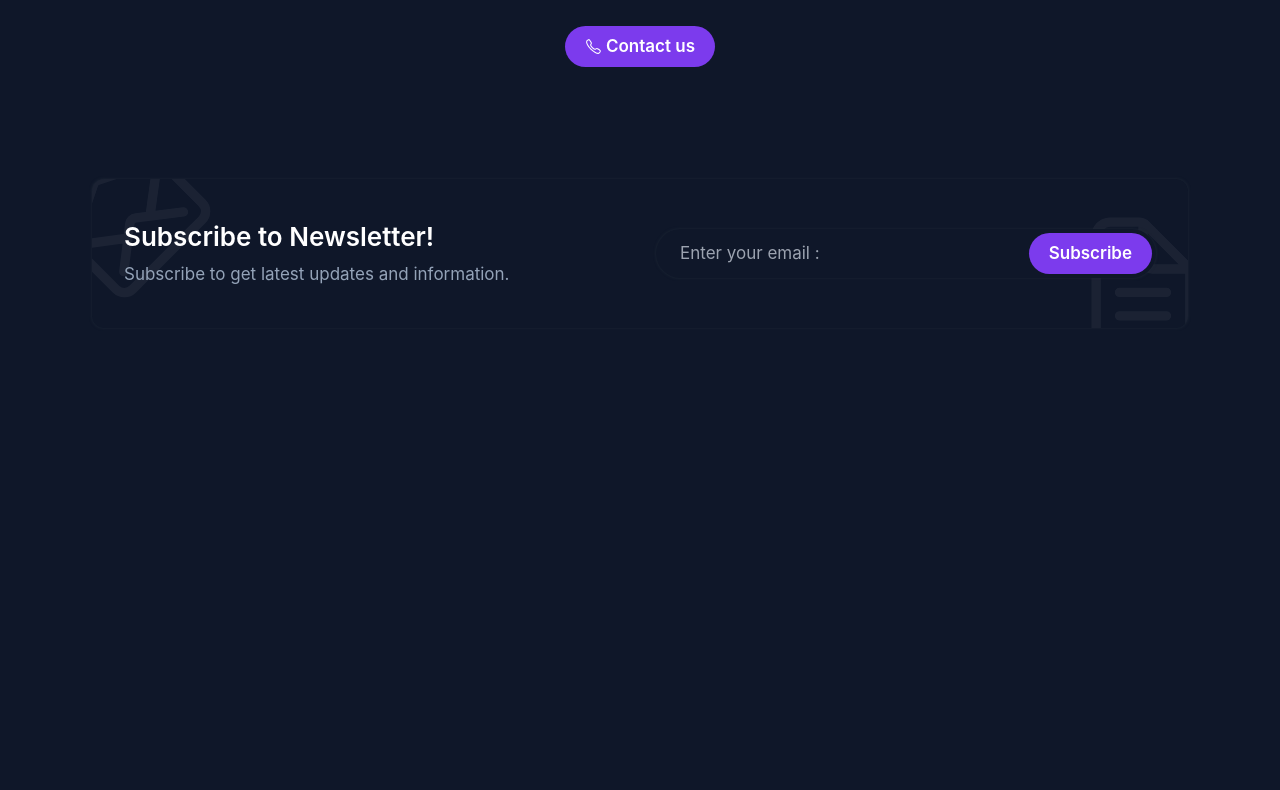
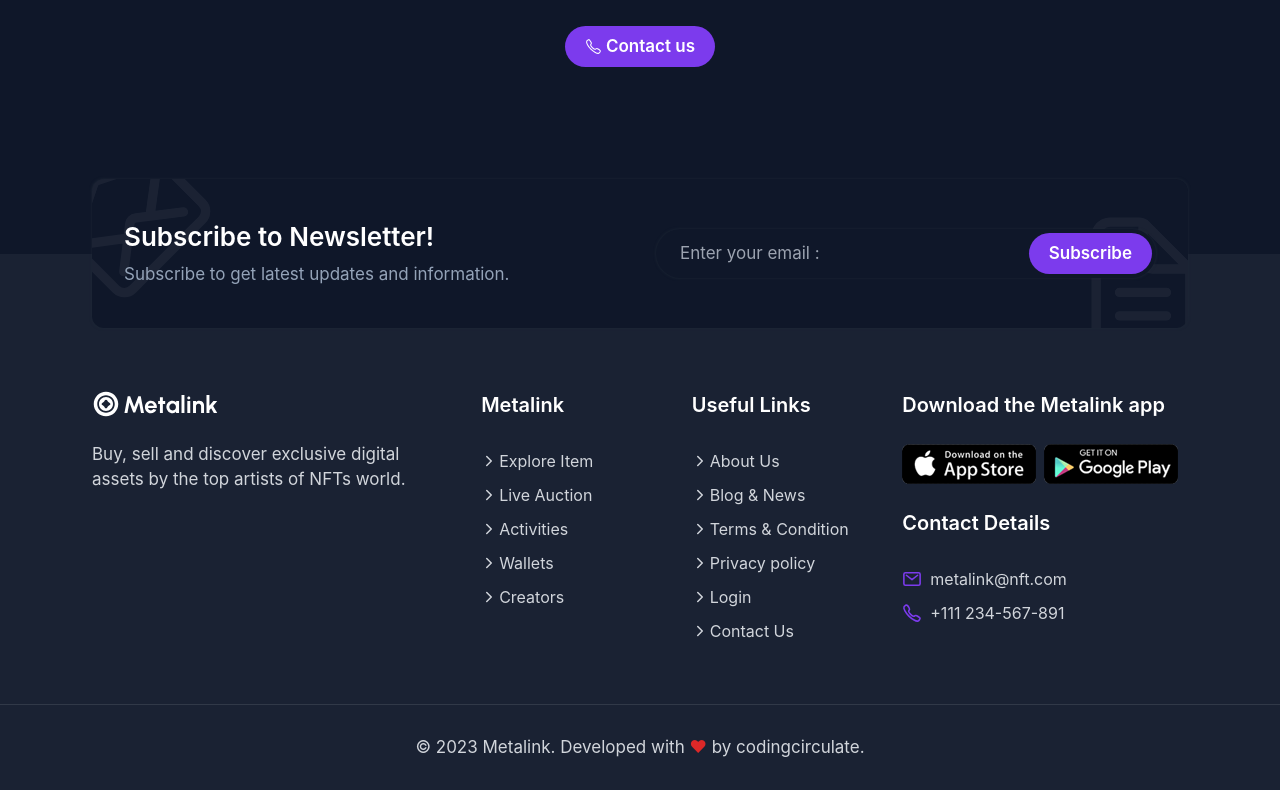
Before and after one commit to walifile/nft-marketplace-landing-page, a React (Vite) app: page / in a window 1280 px wide. Shown: the part 3083-3873 px from the top of the page. Before the commit the page ends 3467 px from the top, so only its background shows below. Built offline with nearby package versions, Linux system fonts and the light colour scheme.

Commit message:
feat : footer

```diff
--- a/src/App.jsx
+++ b/src/App.jsx
@@ -7,6 +7,7 @@ import Items from "./components/Items";
 import Creator from "./components/Creator";
 import Contact from "./components/Contact";
 import Newsletter from "./components/Newsletter";
+import Footer from "./components/Footer";
 function App() {
   return (
     <>
@@ -17,6 +18,7 @@ function App() {
       <Creator />
       <Contact />
       <Newsletter />
+      <Footer />
       <div className="body-bg-shape"> </div>
     </>
   );
--- /dev/null
+++ b/src/components/Footer.jsx
@@ -0,0 +1,195 @@
+import React from "react";
+
+const Footer = () => {
+  return (
+    <>
+      <footer className="footer">
+        <div className="section footer-top">
+          <div className="container">
+            <div className="footer-brand">
+              <a href="#">
+                <img
+                  src="./assets/images/logo.svg"
+                  width="126"
+                  height="28"
+                  loading="lazy"
+                  alt="Metalink home"
+                />
+              </a>
+
+              <p className="body-md footer-text">
+                Buy, sell and discover exclusive digital assets by the top
+                artists of NFTs world.
+              </p>
+            </div>
+
+            <ul className="footer-list">
+              <li>
+                <p className="title-lg footer-list-title">Metalink</p>
+              </li>
+
+              <li>
+                <a href="#" className="footer-link">
+                  <ion-icon name="chevron-forward"></ion-icon>
+
+                  <span className="span">Explore Item</span>
+                </a>
+              </li>
+
+              <li>
+                <a href="#" className="footer-link">
+                  <ion-icon name="chevron-forward"></ion-icon>
+
+                  <span className="span">Live Auction</span>
+                </a>
+              </li>
+
+              <li>
+                <a href="#" className="footer-link">
+                  <ion-icon name="chevron-forward"></ion-icon>
+
+                  <span className="span">Activities</span>
+                </a>
+              </li>
+
+              <li>
+                <a href="#" className="footer-link">
+                  <ion-icon name="chevron-forward"></ion-icon>
+
+                  <span className="span">Wallets</span>
+                </a>
+              </li>
+
+              <li>
+                <a href="#" className="footer-link">
+                  <ion-icon name="chevron-forward"></ion-icon>
+
+                  <span className="span">Creators</span>
+                </a>
+              </li>
+            </ul>
+
+            <ul className="footer-list">
+              <li>
+                <p className="title-lg footer-list-title">Useful Links</p>
+              </li>
+
+              <li>
+                <a href="#" className="footer-link">
+                  <ion-icon name="chevron-forward"></ion-icon>
+
+                  <span className="span">About Us</span>
+                </a>
+              </li>
+
+              <li>
+                <a href="#" className="footer-link">
+                  <ion-icon name="chevron-forward"></ion-icon>
+
+                  <span className="span">Blog & News</span>
+                </a>
+              </li>
+
+              <li>
+                <a href="#" className="footer-link">
+                  <ion-icon name="chevron-forward"></ion-icon>
+
+                  <span className="span">Terms & Condition</span>
+                </a>
+              </li>
+
+              <li>
+                <a href="#" className="footer-link">
+                  <ion-icon name="chevron-forward"></ion-icon>
+
+                  <span className="span">Privacy policy</span>
+                </a>
+              </li>
+
+              <li>
+                <a href="#" className="footer-link">
+                  <ion-icon name="chevron-forward"></ion-icon>
+
+                  <span className="span">Login</span>
+                </a>
+              </li>
+
+              <li>
+                <a href="#" className="footer-link">
+                  <ion-icon name="chevron-forward"></ion-icon>
+
+                  <span className="span">Contact Us</span>
+                </a>
+              </li>
+            </ul>
+
+            <div className="footer-list">
+              <ul>
+                <li>
+                  <p className="title-lg footer-list-title">
+                    Download the Metalink app
+                  </p>
+                </li>
+
+                <li className="footer-list-item">
+                  <a href="#">
+                    <img
+                      src="./assets/images/appstore.png"
+                      width="134"
+                      height="40"
+                      loading="lazy"
+                      alt="Download Metalink app from AppStore"
+                    />
+                  </a>
+
+                  <a href="#">
+                    <img
+                      src="./assets/images/playstore.png"
+                      width="134"
+                      height="40"
+                      loading="lazy"
+                      alt="Download Metalink app from PlayStore"
+                    />
+                  </a>
+                </li>
+              </ul>
+
+              <ul>
+                <li>
+                  <p className="title-lg footer-list-title">Contact Details</p>
+                </li>
+
+                <li className="footer-list-item">
+                  <ion-icon name="mail-outline" aria-hidden="true"></ion-icon>
+
+                  <a href="mailto:metalink@nft.com" className="footer-link">
+                    metalink@nft.com
+                  </a>
+                </li>
+
+                <li className="footer-list-item">
+                  <ion-icon name="call-outline" aria-hidden="true"></ion-icon>
+
+                  <a href="tel:+111 234-567-891" className="footer-link">
+                    +111 234-567-891
+                  </a>
+                </li>
+              </ul>
+            </div>
+          </div>
+        </div>
+
+        <div className="footer-bottom">
+          <div className="container">
+            <p className="body-md text-center copyright">
+              &copy; 2023 Metalink. Developed with{" "}
+              <span className="span">❤</span> by codingcirculate.
+            </p>
+          </div>
+        </div>
+      </footer>
+    </>
+  );
+};
+
+export default Footer;
```
